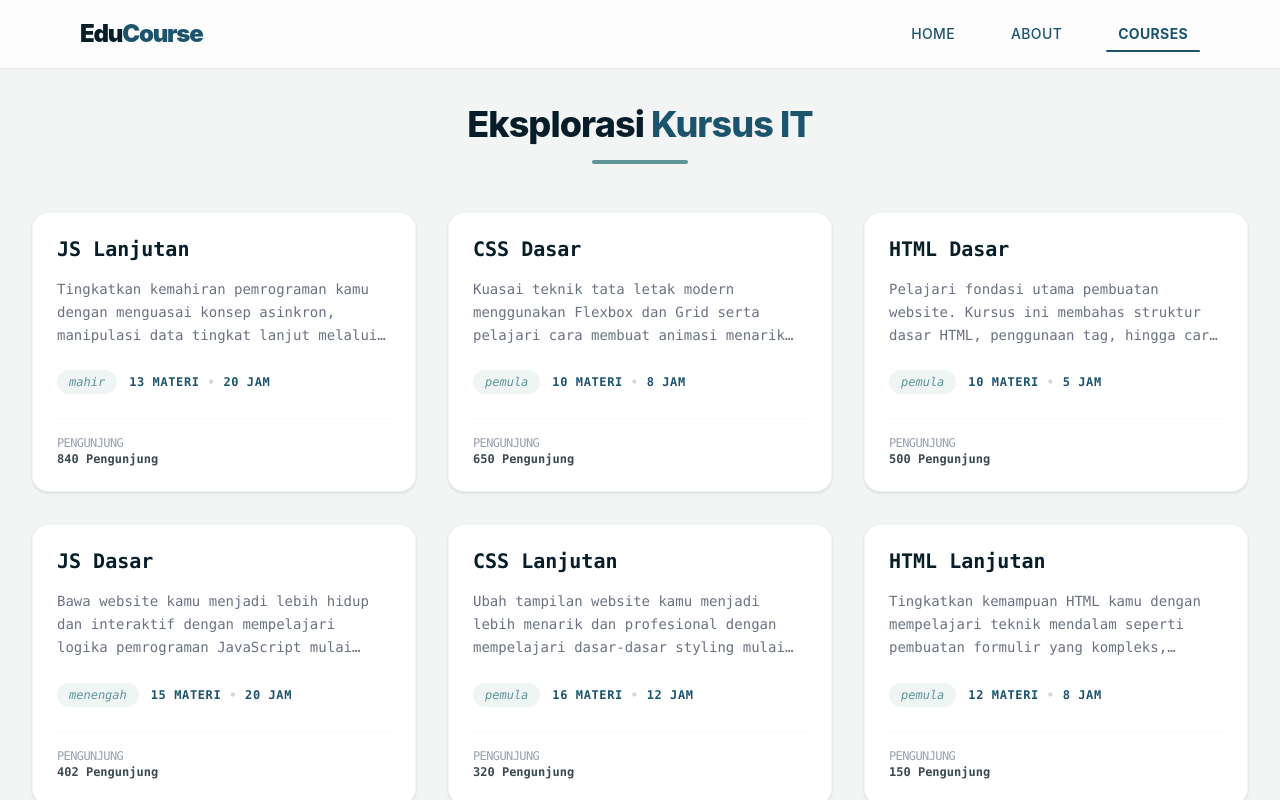
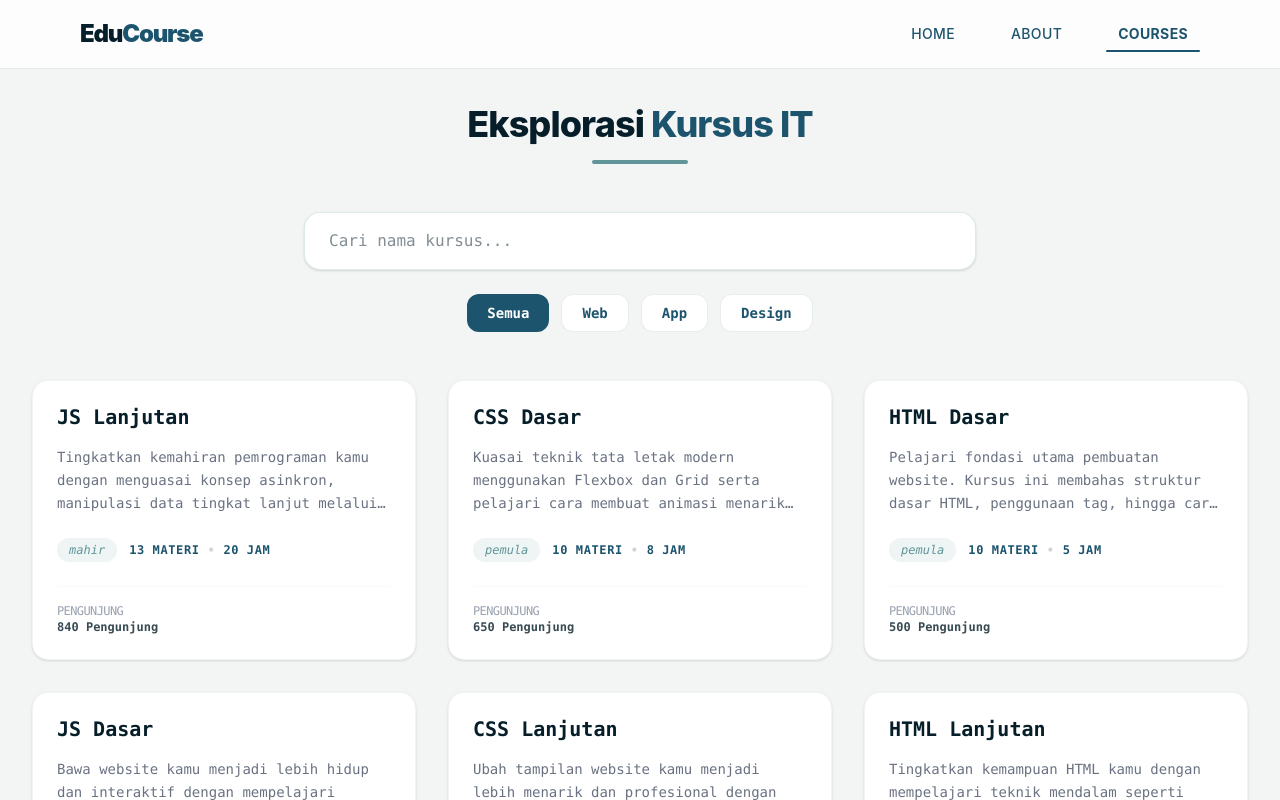
Before and after one commit to fawwazRN/EduCourse, a React (Vite) app: page /courses in a window 1280 px wide. Shown: the top 800 px of the page. Built offline with nearby package versions, Linux system fonts and the light colour scheme.

Commit message:
filtering

```diff
--- a/src/data/courses.js
+++ b/src/data/courses.js
@@ -4,6 +4,8 @@ const data = [
     nama: "HTML Dasar",
     desc: "Pelajari fondasi utama pembuatan website. Kursus ini membahas struktur dasar HTML, penggunaan tag, hingga cara membuat halaman web pertama kamu dari nol.",
     total: 10,
+    category: "Web",
+    subCategory: "HTML",
     time: 5,
     level: "pemula",
     pengunjung: 500,
@@ -25,6 +27,8 @@ const data = [
   {
     id: 2,
     nama: "HTML Lanjutan",
+    category: "Web",
+    subCategory: "HTML",
     desc: "Tingkatkan kemampuan HTML kamu dengan mempelajari teknik mendalam seperti pembuatan formulir yang kompleks, optimasi SEO melalui elemen semantik, serta penerapan praktik terbaik untuk aksesibilitas website modern.",
     total: 12,
     time: 8,
@@ -50,6 +54,8 @@ const data = [
   {
     id: 3,
     nama: "CSS Dasar",
+    category: "Web",
+    subCategory: "CSS",
     desc: "Kuasai teknik tata letak modern menggunakan Flexbox dan Grid serta pelajari cara membuat animasi menarik dan desain yang sepenuhnya responsif untuk berbagai perangkat.",
     total: 10,
     time: 8,
@@ -73,6 +79,8 @@ const data = [
   {
     id: 4,
     nama: "CSS Lanjutan",
+    category: "Web",
+    subCategory: "CSS",
     desc: "Ubah tampilan website kamu menjadi lebih menarik dan profesional dengan mempelajari dasar-dasar styling mulai dari pewarnaan, pengaturan tata letak, hingga pemilihan tipografi yang tepat.",
     total: 16,
     time: 12,
@@ -102,6 +110,8 @@ const data = [
   {
     id: 5,
     nama: "JS Dasar",
+    category: "Web",
+    subCategory: "JS",
     desc: "Bawa website kamu menjadi lebih hidup dan interaktif dengan mempelajari logika pemrograman JavaScript mulai dari dasar variabel hingga manipulasi dokumen web secara dinamis.",
     total: 15,
     time: 20,
@@ -130,6 +140,8 @@ const data = [
   {
     id: 6,
     nama: "JS Lanjutan",
+    category: "Web",
+    subCategory: "JS",
     desc: "Tingkatkan kemahiran pemrograman kamu dengan menguasai konsep asinkron, manipulasi data tingkat lanjut melalui API, serta pemahaman mendalam tentang ekosistem JavaScript modern.",
     total: 13,
     time: 20,
--- a/src/pages/Courses.jsx
+++ b/src/pages/Courses.jsx
@@ -1,21 +1,93 @@
-import React from "react";
+import React, { useState, useMemo } from "react";
 import panah from "../assets/panah.svg";
 import data from "../data/courses";
 
 export default function Courses() {
-  const allCourses = [...data].sort((a, b) => b.pengunjung - a.pengunjung);
+  const [searchTerm, setSearchTerm] = useState("");
+  const [activeCategory, setActiveCategory] = useState("Semua");
+  const [activeSubCategory, setActiveSubCategory] = useState("Semua");
+
+  // Filter Logika
+  const filteredCourses = useMemo(() => {
+    return data
+      .filter((item) => {
+        const matchesSearch = item.nama
+          .toLowerCase()
+          .includes(searchTerm.toLowerCase());
+
+        const matchesCategory =
+          activeCategory === "Semua" || item.category === activeCategory;
+
+        const matchesSubCategory =
+          activeSubCategory === "Semua" ||
+          item.subCategory === activeSubCategory;
+
+        return matchesSearch && matchesCategory && matchesSubCategory;
+      })
+      .sort((a, b) => b.pengunjung - a.pengunjung);
+  }, [searchTerm, activeCategory, activeSubCategory]);
 
   return (
     <div className="bg-[#F3F4F4] py-10 min-h-screen">
       <div className="mx-auto px-8 py-16">
+        {/* Header Section */}
         <div className="mb-12 text-center">
           <h1 className="font-extrabold text-[#061E29] text-4xl tracking-tight">
             Eksplorasi <span className="text-[#1D546D]">Kursus IT</span>
           </h1>
           <div className="bg-[#5F9598] mx-auto mt-4 rounded-full w-24 h-1"></div>
         </div>
+
+        {/* Search & Filter Bar */}
+        <div className="flex flex-col gap-6 mb-12">
+          {/* Search Input */}
+          <div className="relative mx-auto w-full max-w-2xl">
+            <input
+              type="text"
+              placeholder="Cari nama kursus..."
+              className="bg-white shadow-sm px-6 py-4 border border-[#5F9598]/20 rounded-2xl focus:outline-none focus:ring-[#1D546D]/50 focus:ring-2 w-full font-mono text-[#061E29]"
+              onChange={(e) => setSearchTerm(e.target.value)}
+            />
+          </div>
+          <div className="flex flex-wrap justify-center gap-3 font-mono">
+            {["Semua", "Web", "App", "Design"].map((cat) => (
+              <button
+                key={cat}
+                onClick={() => {
+                  setActiveCategory(cat);
+                  setActiveSubCategory("Semua");
+                }}
+                className={`px-5 py-2 rounded-xl text-sm font-bold transition-all ${
+                  activeCategory === cat
+                    ? "bg-[#1D546D] text-white"
+                    : "bg-white text-[#1D546D] border border-[#1D546D]/10 hover:bg-[#1D546D]/5"
+                }`}>
+                {cat}
+              </button>
+            ))}
+          </div>
+
+          {/* Filter Tingkat 2: Sub-Kategori (Hanya muncul jika kategori tertentu dipilih) */}
+          {activeCategory === "Web" && (
+            <div className="flex flex-wrap justify-center gap-2 slide-in-from-top-2 font-mono animate-in duration-300 fade-in">
+              {["Semua", "HTML", "CSS", "JS", "React"].map((sub) => (
+                <button
+                  key={sub}
+                  onClick={() => setActiveSubCategory(sub)}
+                  className={`px-4 py-1.5 rounded-lg text-xs font-bold transition-all ${
+                    activeSubCategory === sub
+                      ? "bg-[#5F9598] text-white"
+                      : "bg-white text-[#5F9598] border border-[#5F9598]/20 hover:bg-[#5F9598]/10"
+                  }`}>
+                  {sub}
+                </button>
+              ))}
+            </div>
+          )}
+        </div>
         <div className="gap-8 grid grid-cols-1 md:grid-cols-2 lg:grid-cols-3">
-          {allCourses.map((item) => (
+          {filteredCourses.length > 0 ? (
+            filteredCourses.map((item) => (
               <div
                 key={item.id}
                 className="group relative flex flex-col bg-white shadow-sm hover:shadow-2xl p-6 border border-[#5F9598]/10 rounded-2xl overflow-hidden font-mono transition-all duration-300">
@@ -46,7 +118,7 @@ export default function Courses() {
                       pengunjung
                     </p>
                     <p className="font-bold text-[#061E29]/80">
-                    {item.pengunjung} Pengunjung
+                      {item.pengunjung.toLocaleString()} Pengunjung
                     </p>
                   </div>
                 </div>
@@ -60,7 +132,12 @@ export default function Courses() {
                   />
                 </a>
               </div>
-          ))}
+            ))
+          ) : (
+            <div className="col-span-full py-20 text-center">
+              <p className="text-gray-400 italic">Kursus tidak ditemukan...</p>
+            </div>
+          )}
         </div>
       </div>
     </div>
```
Lines whose indentation alone changed are shown as unchanged.
